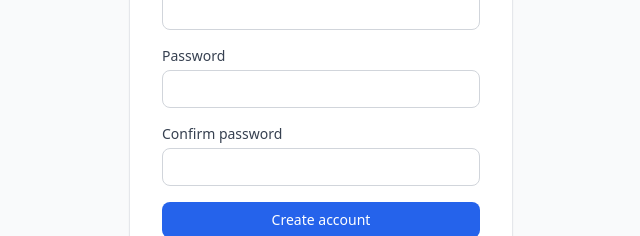
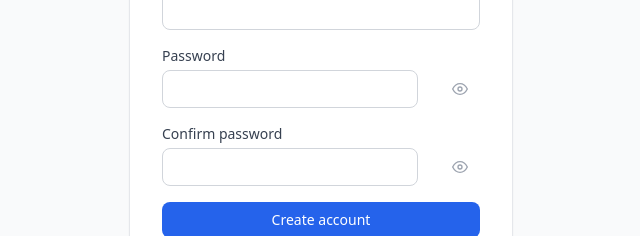
Before and after one commit to michaelr-1999/code-impact-training, a React (Vite) app in the folder frontend/: page /register in a window 1280 px wide. Shown: the part 342-578 px from the top of the page, without its empty margins (319-959 px from the left). Built offline with nearby package versions, Linux system fonts and the light colour scheme.

Commit message:
added password eyeball (#111)

```diff
--- a/frontend/src/pages/LoginPage.tsx
+++ b/frontend/src/pages/LoginPage.tsx
@@ -13,6 +13,7 @@ export default function LoginPage() {
   const [fieldErrors, setFieldErrors] = useState<{ email?: string; password?: string }>({});
   const [submitError, setSubmitError] = useState("");
   const [loading, setLoading] = useState(false);
+  const [showPassword, setShowPassword] = useState(false);
 
   function validate() {
     const errors: { email?: string; password?: string } = {};
@@ -70,14 +71,28 @@ export default function LoginPage() {
           <label htmlFor="password" className="text-sm font-medium text-gray-700">
             Password
           </label>
+          <div className="relative">
             <input
               id="password"
-            type="password"
+              type={showPassword ? "text" : "password"}
               autoComplete="current-password"
               value={password}
               onChange={(e) => setPassword(e.target.value)}
-            className={`border rounded-lg px-3 py-2 text-sm focus:outline-none focus:ring-2 focus:ring-blue-500 ${fieldErrors.password ? "border-red-400" : "border-gray-300"}`}
+              className={`w-full border rounded-lg px-3 py-2 pr-10 text-sm focus:outline-none focus:ring-2 focus:ring-blue-500 ${fieldErrors.password ? "border-red-400" : "border-gray-300"}`}
             />
+            <button
+              type="button"
+              tabIndex={-1}
+              onClick={() => setShowPassword(v => !v)}
+              className="absolute inset-y-0 right-0 flex items-center pr-3 text-gray-400 hover:text-gray-600"
+            >
+              {showPassword ? (
+                <svg xmlns="http://www.w3.org/2000/svg" viewBox="0 0 24 24" fill="none" stroke="currentColor" strokeWidth="2" strokeLinecap="round" strokeLinejoin="round" className="w-4 h-4"><path d="M17.94 17.94A10.07 10.07 0 0 1 12 20c-7 0-11-8-11-8a18.45 18.45 0 0 1 5.06-5.94M9.9 4.24A9.12 9.12 0 0 1 12 4c7 0 11 8 11 8a18.5 18.5 0 0 1-2.16 3.19m-6.72-1.07a3 3 0 1 1-4.24-4.24"/><line x1="1" y1="1" x2="23" y2="23"/></svg>
+              ) : (
+                <svg xmlns="http://www.w3.org/2000/svg" viewBox="0 0 24 24" fill="none" stroke="currentColor" strokeWidth="2" strokeLinecap="round" strokeLinejoin="round" className="w-4 h-4"><path d="M1 12s4-8 11-8 11 8 11 8-4 8-11 8-11-8-11-8z"/><circle cx="12" cy="12" r="3"/></svg>
+              )}
+            </button>
+          </div>
           {fieldErrors.password && <p className="text-xs text-red-600">{fieldErrors.password}</p>}
         </div>
 
--- a/frontend/src/pages/ProfilePage.tsx
+++ b/frontend/src/pages/ProfilePage.tsx
@@ -31,6 +31,9 @@ export default function ProfilePage() {
   const [passwordError, setPasswordError] = useState<string | null>(null);
   const [passwordSuccess, setPasswordSuccess] = useState<string | null>(null);
   const [passwordSaving, setPasswordSaving] = useState(false);
+  const [showCurrentPassword, setShowCurrentPassword] = useState(false);
+  const [showNewPassword, setShowNewPassword] = useState(false);
+  const [showConfirmPassword, setShowConfirmPassword] = useState(false);
 
   useEffect(() => {
     if (ctxUser) return;
@@ -247,30 +250,45 @@ export default function ProfilePage() {
         <div className="space-y-3">
           <div>
             <label className="block text-xs font-medium text-gray-600 dark:text-gray-400 mb-1">Current password</label>
+            <div className="relative">
               <input
-              type="password"
+                type={showCurrentPassword ? "text" : "password"}
                 value={currentPassword}
                 onChange={(e) => setCurrentPassword(e.target.value)}
-              className="w-full rounded-lg border border-gray-300 dark:border-gray-600 px-3 py-2 text-sm focus:outline-none focus:ring-2 focus:ring-blue-500 dark:focus:ring-moss bg-white dark:bg-gray-800 text-gray-900 dark:text-white"
+                className="w-full rounded-lg border border-gray-300 dark:border-gray-600 px-3 py-2 pr-10 text-sm focus:outline-none focus:ring-2 focus:ring-blue-500 dark:focus:ring-moss bg-white dark:bg-gray-800 text-gray-900 dark:text-white"
               />
+              <button type="button" tabIndex={-1} onClick={() => setShowCurrentPassword(v => !v)} className="absolute inset-y-0 right-0 flex items-center pr-3 text-gray-400 hover:text-gray-600 dark:hover:text-gray-300">
+                {showCurrentPassword ? (<svg xmlns="http://www.w3.org/2000/svg" viewBox="0 0 24 24" fill="none" stroke="currentColor" strokeWidth="2" strokeLinecap="round" strokeLinejoin="round" className="w-4 h-4"><path d="M17.94 17.94A10.07 10.07 0 0 1 12 20c-7 0-11-8-11-8a18.45 18.45 0 0 1 5.06-5.94M9.9 4.24A9.12 9.12 0 0 1 12 4c7 0 11 8 11 8a18.5 18.5 0 0 1-2.16 3.19m-6.72-1.07a3 3 0 1 1-4.24-4.24"/><line x1="1" y1="1" x2="23" y2="23"/></svg>) : (<svg xmlns="http://www.w3.org/2000/svg" viewBox="0 0 24 24" fill="none" stroke="currentColor" strokeWidth="2" strokeLinecap="round" strokeLinejoin="round" className="w-4 h-4"><path d="M1 12s4-8 11-8 11 8 11 8-4 8-11 8-11-8-11-8z"/><circle cx="12" cy="12" r="3"/></svg>)}
+              </button>
+            </div>
           </div>
           <div>
             <label className="block text-xs font-medium text-gray-600 dark:text-gray-400 mb-1">New password</label>
+            <div className="relative">
               <input
-              type="password"
+                type={showNewPassword ? "text" : "password"}
                 value={newPassword}
                 onChange={(e) => setNewPassword(e.target.value)}
-              className="w-full rounded-lg border border-gray-300 dark:border-gray-600 px-3 py-2 text-sm focus:outline-none focus:ring-2 focus:ring-blue-500 dark:focus:ring-moss bg-white dark:bg-gray-800 text-gray-900 dark:text-white"
+                className="w-full rounded-lg border border-gray-300 dark:border-gray-600 px-3 py-2 pr-10 text-sm focus:outline-none focus:ring-2 focus:ring-blue-500 dark:focus:ring-moss bg-white dark:bg-gray-800 text-gray-900 dark:text-white"
               />
+              <button type="button" tabIndex={-1} onClick={() => setShowNewPassword(v => !v)} className="absolute inset-y-0 right-0 flex items-center pr-3 text-gray-400 hover:text-gray-600 dark:hover:text-gray-300">
+                {showNewPassword ? (<svg xmlns="http://www.w3.org/2000/svg" viewBox="0 0 24 24" fill="none" stroke="currentColor" strokeWidth="2" strokeLinecap="round" strokeLinejoin="round" className="w-4 h-4"><path d="M17.94 17.94A10.07 10.07 0 0 1 12 20c-7 0-11-8-11-8a18.45 18.45 0 0 1 5.06-5.94M9.9 4.24A9.12 9.12 0 0 1 12 4c7 0 11 8 11 8a18.5 18.5 0 0 1-2.16 3.19m-6.72-1.07a3 3 0 1 1-4.24-4.24"/><line x1="1" y1="1" x2="23" y2="23"/></svg>) : (<svg xmlns="http://www.w3.org/2000/svg" viewBox="0 0 24 24" fill="none" stroke="currentColor" strokeWidth="2" strokeLinecap="round" strokeLinejoin="round" className="w-4 h-4"><path d="M1 12s4-8 11-8 11 8 11 8-4 8-11 8-11-8-11-8z"/><circle cx="12" cy="12" r="3"/></svg>)}
+              </button>
+            </div>
           </div>
           <div>
             <label className="block text-xs font-medium text-gray-600 dark:text-gray-400 mb-1">Confirm new password</label>
+            <div className="relative">
               <input
-              type="password"
+                type={showConfirmPassword ? "text" : "password"}
                 value={confirmPassword}
                 onChange={(e) => setConfirmPassword(e.target.value)}
-              className="w-full rounded-lg border border-gray-300 dark:border-gray-600 px-3 py-2 text-sm focus:outline-none focus:ring-2 focus:ring-blue-500 dark:focus:ring-moss bg-white dark:bg-gray-800 text-gray-900 dark:text-white"
+                className="w-full rounded-lg border border-gray-300 dark:border-gray-600 px-3 py-2 pr-10 text-sm focus:outline-none focus:ring-2 focus:ring-blue-500 dark:focus:ring-moss bg-white dark:bg-gray-800 text-gray-900 dark:text-white"
               />
+              <button type="button" tabIndex={-1} onClick={() => setShowConfirmPassword(v => !v)} className="absolute inset-y-0 right-0 flex items-center pr-3 text-gray-400 hover:text-gray-600 dark:hover:text-gray-300">
+                {showConfirmPassword ? (<svg xmlns="http://www.w3.org/2000/svg" viewBox="0 0 24 24" fill="none" stroke="currentColor" strokeWidth="2" strokeLinecap="round" strokeLinejoin="round" className="w-4 h-4"><path d="M17.94 17.94A10.07 10.07 0 0 1 12 20c-7 0-11-8-11-8a18.45 18.45 0 0 1 5.06-5.94M9.9 4.24A9.12 9.12 0 0 1 12 4c7 0 11 8 11 8a18.5 18.5 0 0 1-2.16 3.19m-6.72-1.07a3 3 0 1 1-4.24-4.24"/><line x1="1" y1="1" x2="23" y2="23"/></svg>) : (<svg xmlns="http://www.w3.org/2000/svg" viewBox="0 0 24 24" fill="none" stroke="currentColor" strokeWidth="2" strokeLinecap="round" strokeLinejoin="round" className="w-4 h-4"><path d="M1 12s4-8 11-8 11 8 11 8-4 8-11 8-11-8-11-8z"/><circle cx="12" cy="12" r="3"/></svg>)}
+              </button>
+            </div>
           </div>
           {passwordError && <p className="text-sm text-red-500">{passwordError}</p>}
           {passwordSuccess && <p className="text-sm text-green-600 dark:text-moss">{passwordSuccess}</p>}
--- a/frontend/src/pages/RegisterPage.tsx
+++ b/frontend/src/pages/RegisterPage.tsx
@@ -21,6 +21,8 @@ export default function RegisterPage() {
   const [fieldErrors, setFieldErrors] = useState<FieldErrors>({});
   const [submitError, setSubmitError] = useState("");
   const [loading, setLoading] = useState(false);
+  const [showPassword, setShowPassword] = useState(false);
+  const [showConfirmPassword, setShowConfirmPassword] = useState(false);
 
   function validate(): FieldErrors {
     const errors: FieldErrors = {};
@@ -101,14 +103,28 @@ export default function RegisterPage() {
           <label htmlFor="password" className="text-sm font-medium text-gray-700">
             Password
           </label>
+          <div className="relative">
             <input
               id="password"
-            type="password"
+              type={showPassword ? "text" : "password"}
               autoComplete="new-password"
               value={password}
               onChange={(e) => setPassword(e.target.value)}
-            className={inputClass(!!fieldErrors.password)}
+              className={`${inputClass(!!fieldErrors.password)} pr-10`}
             />
+            <button
+              type="button"
+              tabIndex={-1}
+              onClick={() => setShowPassword(v => !v)}
+              className="absolute inset-y-0 right-0 flex items-center pr-3 text-gray-400 hover:text-gray-600"
+            >
+              {showPassword ? (
+                <svg xmlns="http://www.w3.org/2000/svg" viewBox="0 0 24 24" fill="none" stroke="currentColor" strokeWidth="2" strokeLinecap="round" strokeLinejoin="round" className="w-4 h-4"><path d="M17.94 17.94A10.07 10.07 0 0 1 12 20c-7 0-11-8-11-8a18.45 18.45 0 0 1 5.06-5.94M9.9 4.24A9.12 9.12 0 0 1 12 4c7 0 11 8 11 8a18.5 18.5 0 0 1-2.16 3.19m-6.72-1.07a3 3 0 1 1-4.24-4.24"/><line x1="1" y1="1" x2="23" y2="23"/></svg>
+              ) : (
+                <svg xmlns="http://www.w3.org/2000/svg" viewBox="0 0 24 24" fill="none" stroke="currentColor" strokeWidth="2" strokeLinecap="round" strokeLinejoin="round" className="w-4 h-4"><path d="M1 12s4-8 11-8 11 8 11 8-4 8-11 8-11-8-11-8z"/><circle cx="12" cy="12" r="3"/></svg>
+              )}
+            </button>
+          </div>
           {fieldErrors.password && <p className="text-xs text-red-600">{fieldErrors.password}</p>}
         </div>
 
@@ -116,14 +132,28 @@ export default function RegisterPage() {
           <label htmlFor="confirmPassword" className="text-sm font-medium text-gray-700">
             Confirm password
           </label>
+          <div className="relative">
             <input
               id="confirmPassword"
-            type="password"
+              type={showConfirmPassword ? "text" : "password"}
               autoComplete="new-password"
               value={confirmPassword}
               onChange={(e) => setConfirmPassword(e.target.value)}
-            className={inputClass(!!fieldErrors.confirmPassword)}
+              className={`${inputClass(!!fieldErrors.confirmPassword)} pr-10`}
             />
+            <button
+              type="button"
+              tabIndex={-1}
+              onClick={() => setShowConfirmPassword(v => !v)}
+              className="absolute inset-y-0 right-0 flex items-center pr-3 text-gray-400 hover:text-gray-600"
+            >
+              {showConfirmPassword ? (
+                <svg xmlns="http://www.w3.org/2000/svg" viewBox="0 0 24 24" fill="none" stroke="currentColor" strokeWidth="2" strokeLinecap="round" strokeLinejoin="round" className="w-4 h-4"><path d="M17.94 17.94A10.07 10.07 0 0 1 12 20c-7 0-11-8-11-8a18.45 18.45 0 0 1 5.06-5.94M9.9 4.24A9.12 9.12 0 0 1 12 4c7 0 11 8 11 8a18.5 18.5 0 0 1-2.16 3.19m-6.72-1.07a3 3 0 1 1-4.24-4.24"/><line x1="1" y1="1" x2="23" y2="23"/></svg>
+              ) : (
+                <svg xmlns="http://www.w3.org/2000/svg" viewBox="0 0 24 24" fill="none" stroke="currentColor" strokeWidth="2" strokeLinecap="round" strokeLinejoin="round" className="w-4 h-4"><path d="M1 12s4-8 11-8 11 8 11 8-4 8-11 8-11-8-11-8z"/><circle cx="12" cy="12" r="3"/></svg>
+              )}
+            </button>
+          </div>
           {fieldErrors.confirmPassword && (
             <p className="text-xs text-red-600">{fieldErrors.confirmPassword}</p>
           )}
```
Lines whose indentation alone changed are shown as unchanged.
